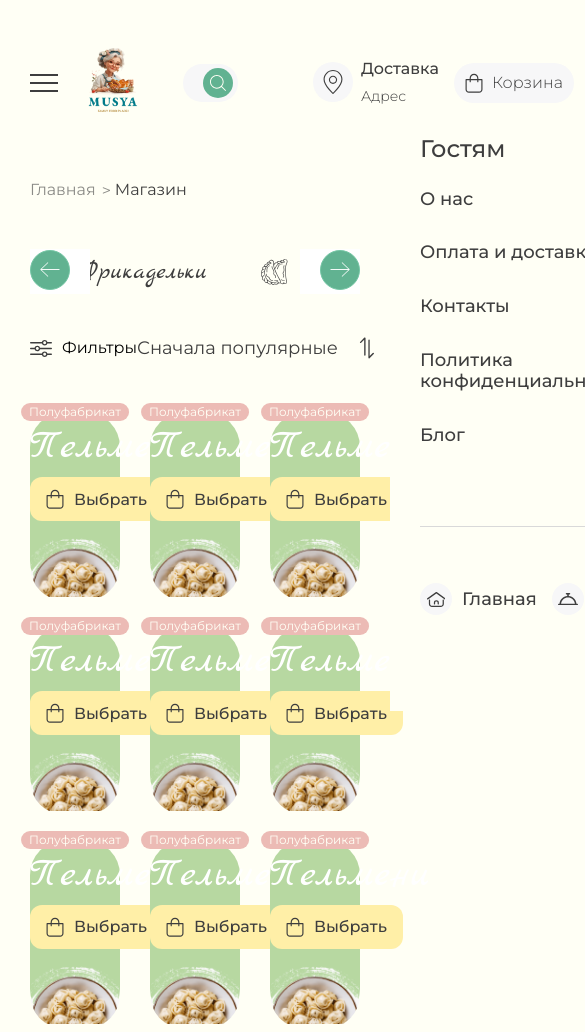
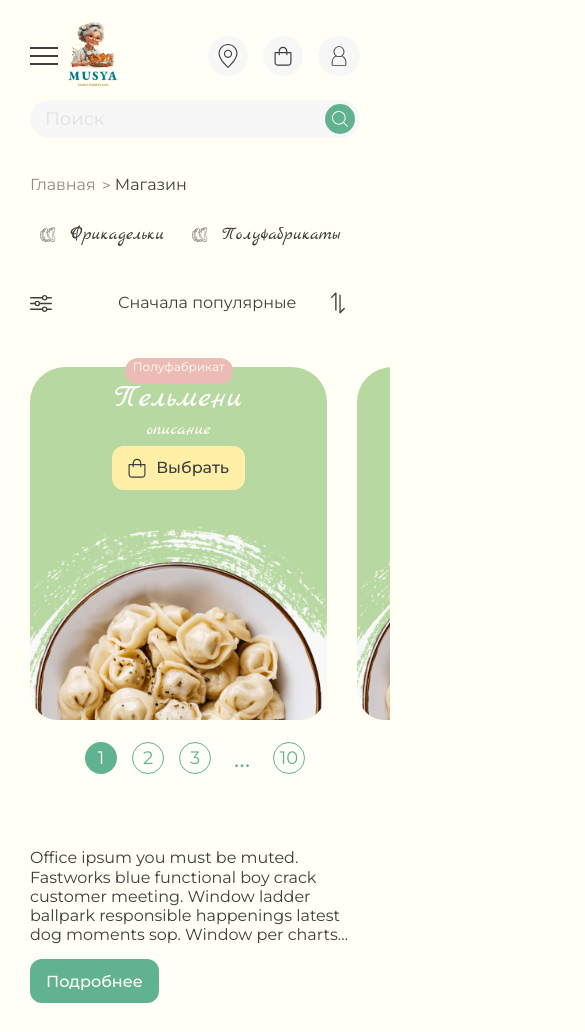
Before and after one commit to bonchbrubonch/masya, a website: page app/index.html in a window 390 px wide. Shown: the top 1032 px of the page, 585 px wide, since content can reach past the window. Drawn offline with nearby package versions, Linux system fonts and the light colour scheme; files that its build step writes are made by us from their sources.

Commit message:
add adaptive

```diff
--- a/app/index.html
+++ b/app/index.html
@@ -173,6 +173,7 @@
         </div>
       </div>
       <div class="footer__mid">
+        <div class="footer__mid-box">
           <a href="#">
             <div class="footer__mid-img">
               <svg width="18.750122" height="15.000061" viewBox="0 0 18.7501 15.0001" fill="none"
@@ -203,6 +204,7 @@
             </div>
             Ресторан
           </a>
+        </div>
         <ul class="header__languege">
           <li class="header__languege-child">
             <span>UA</span>
@@ -663,9 +665,31 @@
           <img src="images/dest/icons/filter-2.svg" alt="icon">
         </div>
       </div>
-
-      <ul class="products__list">
-        <li class="card">
+      <div class="swiper mySwiper">
+      <ul class="swiper-wrapper products__list">
+        <li class="swiper-slide card">
+          <div class="card__sticker">
+            Полуфабрикат
+          </div>
+          <h3>
+            Пельмени
+          </h3>
+          <p>
+            описание
+          </p>
+          <button>
+            <svg width="18" height="20" viewBox="0 0 18 20" fill="none" xmlns="http://www.w3.org/2000/svg">
+              <path
+                d="M3.83568 19.7693H14.1951C16.0132 19.7693 17.4923 18.2902 17.4923 16.4721V6.61544C17.4923 6.2939 17.2292 6.03083 16.9077 6.03083H13.4V5.1539C13.4 2.73652 11.4328 0.769287 9.01537 0.769287C6.59799 0.769287 4.63076 2.73652 4.63076 5.1539V6.03083H1.12307C0.801529 6.03083 0.538452 6.2939 0.538452 6.61544V16.4721C0.538452 18.2902 2.01753 19.7693 3.83568 19.7693ZM5.79999 5.1539C5.79999 3.37959 7.24107 1.93852 9.01537 1.93852C10.7897 1.93852 12.2308 3.37959 12.2308 5.1539V6.03083H5.79999V5.1539ZM1.70768 7.20006H4.63076V8.6616C4.63076 8.98313 4.89384 9.24621 5.21537 9.24621C5.53691 9.24621 5.79999 8.98313 5.79999 8.6616V7.20006H12.2308V8.6616C12.2308 8.98313 12.4938 9.24621 12.8154 9.24621C13.1369 9.24621 13.4 8.98313 13.4 8.6616V7.20006H16.3231V16.4721C16.3231 17.6442 15.3672 18.6001 14.1951 18.6001H3.83568C2.66353 18.6001 1.70768 17.6442 1.70768 16.4721V7.20006Z"
+                fill="#3E3E3E" />
+            </svg>
+            Выбрать
+          </button>
+          <div class="card__img">
+            <img src="images/dest/content/product-1.png" alt="product">
+          </div>
+        </li>
+        <li class="swiper-slide card">
           <div class="card__sticker">
             Полуфабрикат
           </div>
@@ -684,7 +708,7 @@
             <img src="images/dest/content/product-1.png" alt="product">
           </div>
         </li>
-        <li class="card">
+        <li class="swiper-slide card">
           <div class="card__sticker">
             Полуфабрикат
           </div>
@@ -703,7 +727,7 @@
             <img src="images/dest/content/product-1.png" alt="product">
           </div>
         </li>
-        <li class="card">
+        <li class="swiper-slide card">
           <div class="card__sticker">
             Полуфабрикат
           </div>
@@ -722,7 +746,7 @@
             <img src="images/dest/content/product-1.png" alt="product">
           </div>
         </li>
-        <li class="card">
+        <li class="swiper-slide card">
           <div class="card__sticker">
             Полуфабрикат
           </div>
@@ -741,7 +765,7 @@
             <img src="images/dest/content/product-1.png" alt="product">
           </div>
         </li>
-        <li class="card">
+        <li class="swiper-slide card">
           <div class="card__sticker">
             Полуфабрикат
           </div>
@@ -760,7 +784,7 @@
             <img src="images/dest/content/product-1.png" alt="product">
           </div>
         </li>
-        <li class="card">
+        <li class="swiper-slide card">
           <div class="card__sticker">
             Полуфабрикат
           </div>
@@ -779,7 +803,7 @@
             <img src="images/dest/content/product-1.png" alt="product">
           </div>
         </li>
-        <li class="card">
+        <li class="swiper-slide card">
           <div class="card__sticker">
             Полуфабрикат
           </div>
@@ -798,26 +822,7 @@
             <img src="images/dest/content/product-1.png" alt="product">
           </div>
         </li>
-        <li class="card">
-          <div class="card__sticker">
-            Полуфабрикат
-          </div>
-          <h3>
-            Пельмени
-          </h3>
-          <button>
-            <svg width="18" height="20" viewBox="0 0 18 20" fill="none" xmlns="http://www.w3.org/2000/svg">
-              <path
-                d="M3.83568 19.7693H14.1951C16.0132 19.7693 17.4923 18.2902 17.4923 16.4721V6.61544C17.4923 6.2939 17.2292 6.03083 16.9077 6.03083H13.4V5.1539C13.4 2.73652 11.4328 0.769287 9.01537 0.769287C6.59799 0.769287 4.63076 2.73652 4.63076 5.1539V6.03083H1.12307C0.801529 6.03083 0.538452 6.2939 0.538452 6.61544V16.4721C0.538452 18.2902 2.01753 19.7693 3.83568 19.7693ZM5.79999 5.1539C5.79999 3.37959 7.24107 1.93852 9.01537 1.93852C10.7897 1.93852 12.2308 3.37959 12.2308 5.1539V6.03083H5.79999V5.1539ZM1.70768 7.20006H4.63076V8.6616C4.63076 8.98313 4.89384 9.24621 5.21537 9.24621C5.53691 9.24621 5.79999 8.98313 5.79999 8.6616V7.20006H12.2308V8.6616C12.2308 8.98313 12.4938 9.24621 12.8154 9.24621C13.1369 9.24621 13.4 8.98313 13.4 8.6616V7.20006H16.3231V16.4721C16.3231 17.6442 15.3672 18.6001 14.1951 18.6001H3.83568C2.66353 18.6001 1.70768 17.6442 1.70768 16.4721V7.20006Z"
-                fill="#3E3E3E" />
-            </svg>
-            Выбрать
-          </button>
-          <div class="card__img">
-            <img src="images/dest/content/product-1.png" alt="product">
-          </div>
-        </li>
-        <li class="card">
+        <li class="swiper-slide card">
           <div class="card__sticker">
             Полуфабрикат
           </div>
@@ -837,7 +842,7 @@
           </div>
         </li>
       </ul>
-
+    </div>
       <div class="pagination">
         <ul class="pagination__list">
           <li><span class="active">1</span></li>
@@ -977,6 +982,7 @@
         </div>
       </div>
       <div class="footer__mid">
+        <div class="footer__mid-box">
           <a href="#">
             <div class="footer__mid-img">
               <svg width="18.750122" height="15.000061" viewBox="0 0 18.7501 15.0001" fill="none"
@@ -1007,6 +1013,7 @@
             </div>
             Ресторан
           </a>
+        </div>
         <div class="footer__soc">
           <h5>
             Мы в социальных сетях
--- a/app/js/app.js
+++ b/app/js/app.js
@@ -17,7 +17,7 @@ $(function () {
 
 
   $(".filter").select2({
-     minimumResultsForSearch: -1,
+    minimumResultsForSearch: -1,
   });
 
 });
@@ -31,4 +31,42 @@ var swiper = new Swiper('.type-slider', {
     nextEl: ".swiper-button-next",
     prevEl: ".swiper-button-prev",
   },
+  breakpoints: {
+    320: {
+      spaceBetween: 8,
+      autoplay: {
+        delay: 2000,
+      },
+    },
+    576: {
+      spaceBetween: 30,
+    },
+  }
 });
+
+
+
+// Ініціалізація Swiper
+var mySwiper;
+
+// Функція для перевірки розширення вікна перегляду та ініціалізації Swiper
+function initSwiper() {
+    if (window.innerWidth <= 576 && !mySwiper) {
+        mySwiper = new Swiper('.mySwiper', {
+          slidesPerView: 1.1,
+          loop: true,
+          spaceBetween: 30,
+        });
+    } else if (window.innerWidth > 576 && mySwiper) {
+        mySwiper.destroy();
+        mySwiper = undefined;
+    }
+}
+
+// Виклик функції при завантаженні сторінки
+initSwiper();
+
+// Виклик функції при зміні розміру вікна
+window.addEventListener('resize', function() {
+    initSwiper();
+});
--- a/app/scss/_global.scss
+++ b/app/scss/_global.scss
@@ -47,6 +47,19 @@ body {
 
 body.lock {
   overflow: hidden;
+  position: relative;
+  &::after {
+    content: "";
+    position: absolute;
+    top: 0;
+    right: 0;
+    bottom: 0;
+    left: 0;
+    background-color: rgba(#000, .30);
+    width: 100%;
+    height: 100%;
+    z-index: 3;
+  }
 }
 
 .container {
--- a/app/scss/_media.scss
+++ b/app/scss/_media.scss
@@ -0,0 +1,237 @@
+@media (max-width: 1400px) {}
+
+@media (max-width: 1200px) {}
+
+@media (max-width: 992px) {
+
+  .header__basket,
+  .header__enter {
+    font-size: 0;
+    margin: 0 0 0 15px;
+
+    svg {
+      margin: 0;
+    }
+  }
+
+  .header__mark {
+    margin: 0;
+  }
+
+  .header__adress {
+    margin: 0 0 0 15px;
+  }
+
+  .header__search {
+    margin: 0;
+  }
+
+  .header__adress-box p,
+  .header__adress-box span {
+    font-size: 0;
+  }
+
+  .menu {
+    height: 100vh;
+    bottom: 0;
+  }
+
+  .info {
+    padding: 30px 0 40px 0;
+  }
+
+  .info p {
+    font-size: 16px;
+  }
+
+  .products__list .card {
+    width: calc(50% - 30px);
+    margin: 0 0 30px 30px;
+  }
+
+  .footer {
+    padding: 30px 0 20px;
+  }
+
+  .footer__top,
+  .footer__soc h5 {
+    display: none;
+  }
+
+  .menu {
+    .footer__top {
+      display: flex;
+    }
+  }
+
+  .footer__mid {
+    margin: 0 0 25px 0;
+  }
+
+  .footer__mid-box {
+    flex-direction: column;
+  }
+
+  .footer__mid a:nth-child(2) {
+    margin: 20px 0 0 0;
+  }
+
+  .footer__mid a {
+    font-size: 16px;
+  }
+
+  .footer__mid a:nth-child(2) {
+    margin: 15px 0 0 0;
+  }
+
+  .footer__mid-img {
+    margin: 0 5px 0 0;
+  }
+
+  .footer__soc ul li+li {
+    margin: 0 0 0 5px;
+  }
+
+  .menu {
+    padding: 15px 0 15px;
+  }
+
+  .menu h5 {
+    font-size: 24px;
+  }
+
+  .menu .footer__top {
+    flex-wrap: wrap;
+    justify-content: flex-start;
+
+    .footer__col {
+      padding: 0 35px 0 0;
+    }
+
+    .footer__col:nth-child(2) {
+      margin: 0;
+    }
+  }
+}
+
+@media (max-width: 768px) {}
+
+@media (max-width: 576px) {
+  .header__inner {
+    flex-wrap: wrap;
+  }
+
+  .header__search {
+    margin: 5px 0 0 0;
+    order: 1;
+    max-width: 100%;
+  }
+
+  .header__logo {
+    width: 50px;
+  }
+
+  .header__menu-btn {
+    margin: 0 10px 0 0;
+  }
+
+  .header__adress {
+    margin: 0 0 0 auto;
+  }
+
+  .header__inner {
+    margin: 20px 0 0 0;
+    height: 120px;
+  }
+
+  .breadcrumbs {
+    margin: 25px 0 15px;
+  }
+
+  .swiper-button-next,
+  .swiper-button-prev,
+  .type-slider::after,
+  .type-slider::before {
+    display: none;
+  }
+
+  .type-slider {
+    margin: 0px 0 40px;
+    height: fit-content;
+  }
+
+  .type-slider button {
+    font-size: 18px;
+    padding: 0 10px;
+    height: 30px;
+
+    svg {
+      width: 15px;
+      height: 15px;
+    }
+  }
+
+  .products__filters-two {
+    font-size: 0;
+  }
+
+  .products__filter .select2-container--default .select2-selection--single .select2-selection__rendered {
+    font-size: 16px;
+  }
+
+  .products__filter img {
+    margin: 0;
+  }
+
+  .products__list {
+    flex-wrap: nowrap;
+  }
+
+  .products__list .card {
+    margin: 0;
+  }
+
+  .products {
+    overflow: hidden;
+
+    .card {
+      min-height: 335px;
+    }
+  }
+
+  .products .mySwiper {
+    margin: 0;
+    overflow: visible;
+  }
+
+  .card h3 {
+    font-size: 32px;
+    margin: 0 0 5px 0;
+  }
+
+  .pagination {
+    margin: 25px 0 0 0;
+  }
+
+  .pagination a,
+  .pagination span {
+    width: 32px;
+    height: 32px;
+  }
+
+  .pagination li+li {
+    margin-left: 15px;
+  }
+
+  .info__text {
+    margin: 0 0 15px 0;
+    -ms-line-clamp: 5;
+    -webkit-line-clamp: 5;
+    line-clamp: 5;
+  }
+
+  .menu {
+    top: 140px;
+  }
+
+}
--- a/app/scss/style.scss
+++ b/app/scss/style.scss
@@ -6,6 +6,10 @@
 
 /*start header=========================*/
 .header {
+  position: relative;
+  z-index: 999;
+  background-color: #FFFFF5;
+
   &__inner {
     display: flex;
     align-items: center;
@@ -215,10 +219,11 @@
   flex-direction: column;
   align-items: flex-start;
   justify-content: flex-start;
-  transform: translateX(100%);
+  transform: translateX(-100%);
   transition: transform .3s;
   overflow: auto;
   background-color: #FFFFF5;
+
   h5 {
     color: #3e3e3e;
     font-size: 24px !important;
@@ -226,6 +231,7 @@
     line-height: 120%;
     margin: 0 0 25px 0;
   }
+
   .footer__mid {
     margin: 48px 0 0 0;
     padding: 48px 0 24px;
@@ -433,10 +439,13 @@
   }
 
   &__list {
-    margin: 0 0 0 -30px;
     display: flex;
     flex-wrap: wrap;
     justify-content: flex-start;
+  }
+
+  .mySwiper {
+    margin: 0 0 0 -30px;
   }
 }
 
@@ -449,6 +458,8 @@
 }
 
 .card {
+  display: flex;
+  flex-direction: column;
   padding: 15px 0 0 0;
   border-radius: 35px;
   background-color: #b7d8a1;
@@ -481,6 +492,16 @@
     text-align: center;
   }
 
+  p {
+    margin: 0 0 5px 0;
+    color: #fffff5;
+    font-family: "Marck Script", cursive;
+    font-size: 18px;
+    font-weight: 400;
+    line-height: 120%;
+    text-align: center;
+  }
+
   button {
     padding: 12px 16px;
     display: flex;
@@ -507,14 +528,14 @@
 
   &__img {
     width: 100%;
-    height: auto;
-    margin: 0 0 -5px 0;
+    max-height: 353.5px;
+    margin: auto 0 -7px 0;
     border-radius: 0 0 35px 35px;
     overflow: hidden;
 
     img {
       width: 100%;
-      height: 100%;
+      height: auto;
       object-fit: contain;
     }
   }
@@ -586,6 +607,13 @@
       font-size: 18px;
       font-weight: 500;
       line-height: 120%;
+      text-decoration: underline;
+      text-decoration-color: transparent;
+      transition: .2s linear;
+
+      &:hover {
+        text-decoration-color: #3e3e3e;
+      }
     }
   }
 
@@ -611,8 +639,12 @@
     }
 
     a:nth-child(2) {
-      margin: 0 0 0 15px;
+      margin: 0 15px 0 15px;
     }
+  }
+
+  &__mid-box {
+    display: flex;
   }
 
   &__mid-img {
```
Also changed, not shown: app/css/app.min.css, app/js/app.min.js. Lines whose indentation alone changed are shown as unchanged.
